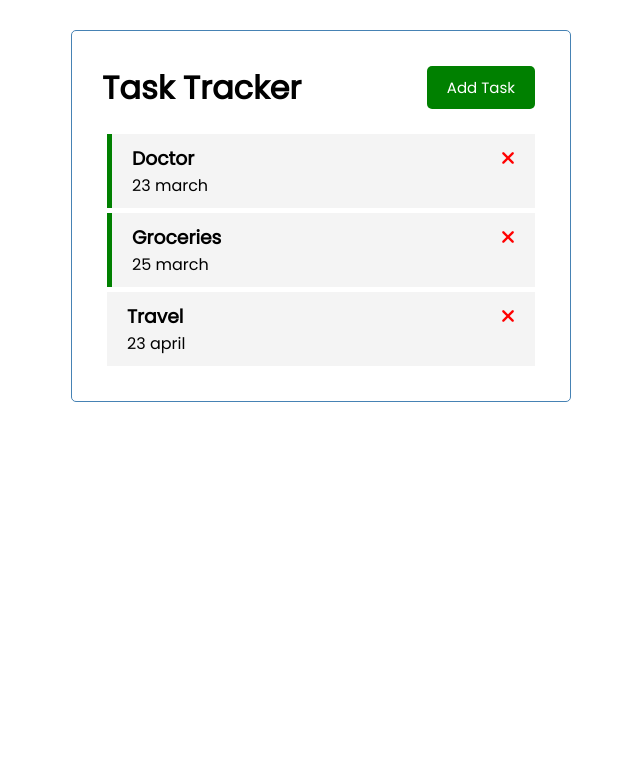
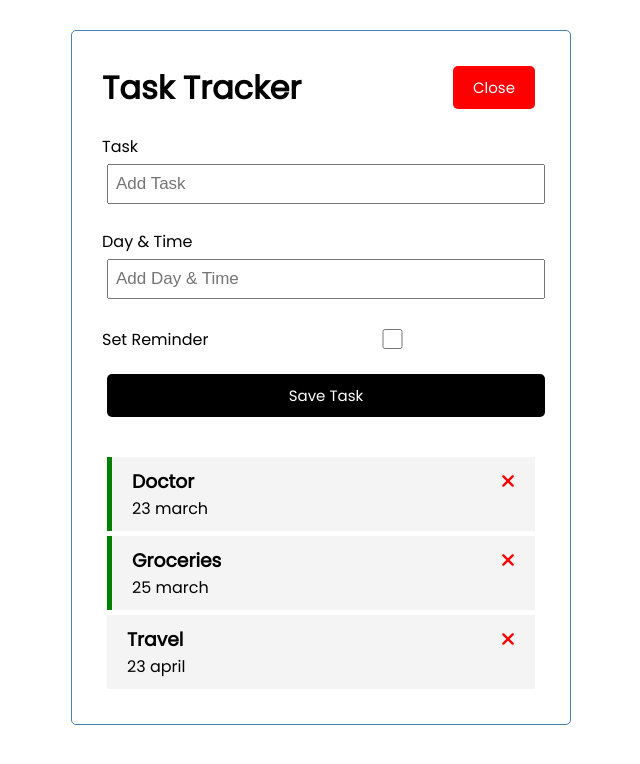
Before and after one commit to DegirmenciOmer/vue-expense-tracker, a Vue app in the folder tracker/: page / in a window 1280 px wide. Both pictures are taken after a click on the button "Add Task". Shown: the top 764 px of the page, without its empty margins (319-959 px from the left). Built offline with nearby package versions, Linux system fonts and the light colour scheme.

Commit message:
AddTask component, toggle addTask

```diff
--- a/tracker/src/App.vue
+++ b/tracker/src/App.vue
@@ -1,6 +1,13 @@
 <template>
   <div class="container">
-    <AppHeader title="Task Tracker" />
+    <AppHeader
+      @toggle-add-task="toggleAddTask"
+      title="Task Tracker"
+      :showAddTask="showAddTask"
+    />
+    <div v-if="showAddTask">
+      <AddTask @add-task="addTask" />
+    </div>
     <AppTasks
       @toggle-reminder="toggleReminder"
       @delete-task="deleteTask"
@@ -12,14 +19,18 @@
 <script>
 import AppHeader from './components/Header'
 import AppTasks from './components/Tasks'
+import AddTask from './components/AddTask'
 
 export default {
   name: 'App',
-  components: { AppHeader, AppTasks },
+  components: { AppHeader, AppTasks, AddTask },
   data() {
-    return { tasks: this.tasks }
+    return { tasks: this.tasks, showAddTask: false }
   },
   methods: {
+    addTask(task) {
+      this.tasks = [...this.tasks, task]
+    },
     deleteTask(id) {
       if (confirm('Are you sure')) {
         this.tasks = this.tasks.filter((task) => task.id !== id)
@@ -31,6 +42,9 @@
       this.tasks = this.tasks.map((task) =>
         task.id === id ? { ...task, reminder: !task.reminder } : task
       )
+    },
+    toggleAddTask() {
+      this.showAddTask = !this.showAddTask
     },
   },
   created() {
--- /dev/null
+++ b/tracker/src/components/AddTask.vue
@@ -0,0 +1,88 @@
+<template>
+  <form @submit="onSubmit" class="add-form">
+    <div class="form-control">
+      <label>Task</label>
+      <input type="text" v-model="text" name="text" placeholder="Add Task" />
+    </div>
+    <div class="form-control">
+      <label>Day & Time</label>
+      <input
+        type="text"
+        v-model="day"
+        name="day"
+        placeholder="Add Day & Time"
+      />
+    </div>
+    <div class="form-control form-control-check">
+      <label>Set Reminder</label>
+      <input type="checkbox" v-model="reminder" name="reminder" />
+    </div>
+
+    <input type="submit" value="Save Task" class="btn btn-block" />
+  </form>
+</template>
+
+<script>
+export default {
+  name: 'AddTask',
+  data() {
+    return { text: '', day: '', reminder: false }
+  },
+  //   props: {
+  //     text: String,
+  //     color: String,
+  //   },
+  methods: {
+    onSubmit(e) {
+      e.preventDefault()
+      if (!this.text) {
+        alert('Please add a task')
+        return
+      }
+      const newTask = {
+        id: Math.floor(Math.random() * 1000000),
+        text: this.text,
+        day: this.day,
+        reminder: this.reminder,
+      }
+
+      this.$emit('add-task', newTask)
+
+      this.text = ''
+      this.day = ''
+      this.reminder = false
+    },
+  },
+}
+</script>
+
+<style scoped>
+.add-form {
+  margin-bottom: 40px;
+}
+.form-control {
+  margin: 20px 0;
+}
+.form-control label {
+  display: block;
+}
+.form-control input {
+  width: 100%;
+  height: 40px;
+  margin: 5px;
+  padding: 3px 7px;
+  font-size: 17px;
+}
+.form-control-check {
+  display: flex;
+  align-items: center;
+  justify-content: space-between;
+}
+.form-control-check label {
+  flex: 1;
+}
+.form-control-check input {
+  flex: 2;
+  height: 20px;
+}
+</style>
--- a/tracker/src/components/Button.vue
+++ b/tracker/src/components/Button.vue
@@ -13,7 +13,7 @@
   },
   methods: {
     onClick() {
-      console.log('click')
+      this.$emit('button-click')
     },
   },
 }
--- a/tracker/src/components/Header.vue
+++ b/tracker/src/components/Header.vue
@@ -1,7 +1,11 @@
 <template>
   <header>
     <h1>{{ title }}</h1>
-    <AppButton text="Add Task" color="green" />
+    <AppButton
+      @button-click="$emit('toggle-add-task')"
+      :text="showAddTask ? 'Close' : 'Add Task'"
+      :color="showAddTask ? 'red' : 'green'"
+    />
   </header>
 </template>
 
@@ -12,6 +16,7 @@
   name: 'AppHeader',
   props: {
     title: String,
+    showAddTask: Boolean,
   },
   components: { AppButton },
 }
```
